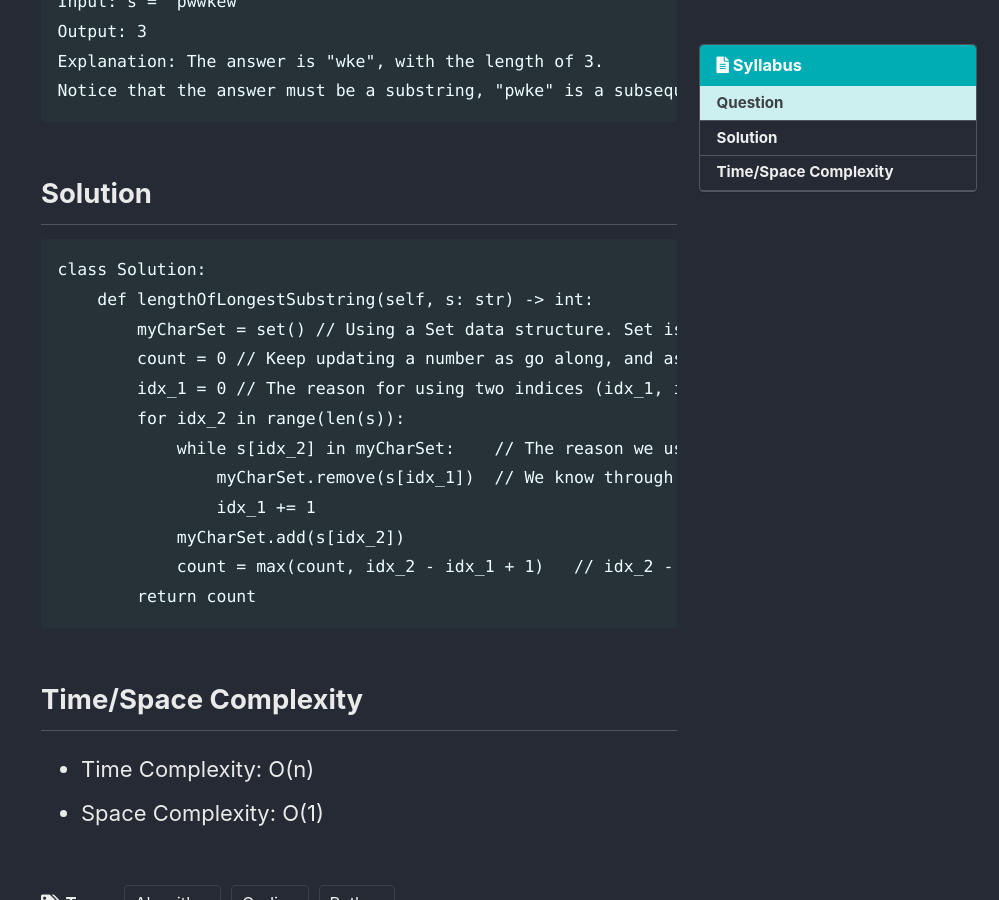
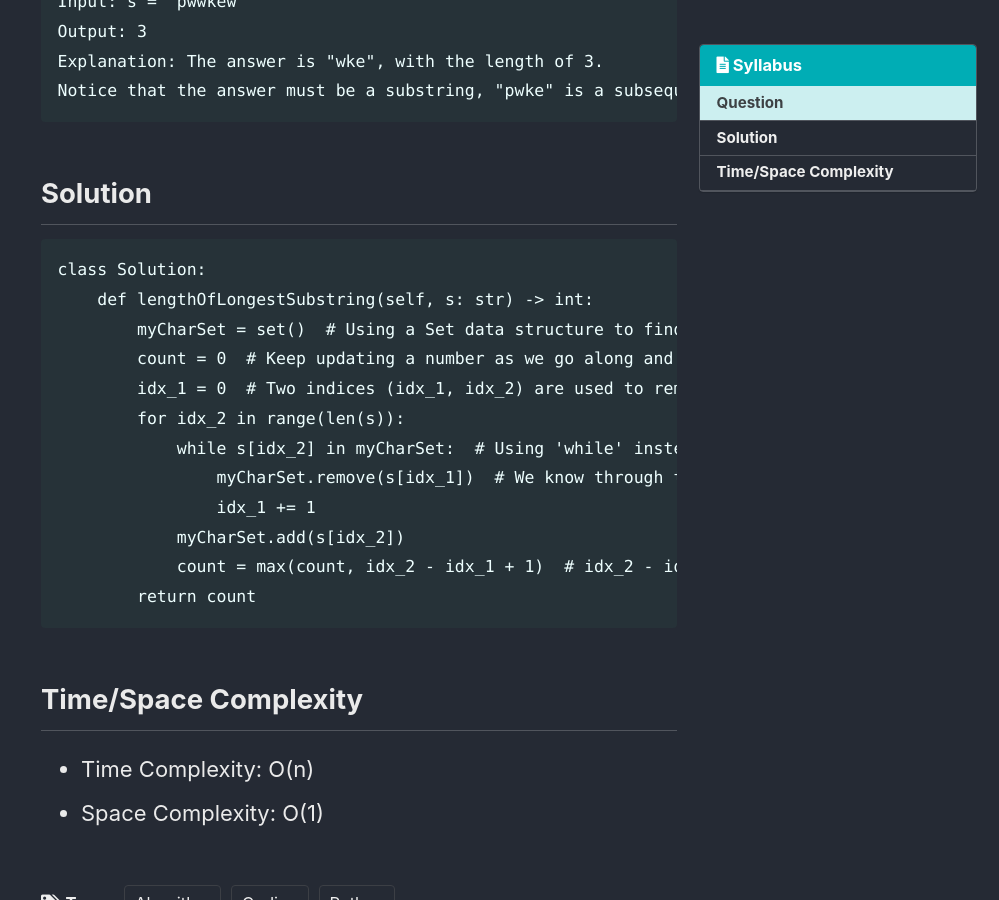
Before and after one commit to PyChanyoung/PyChanyoung.github.io, a Jekyll site: the page built from _posts/2023-06-08-LongestSubstringWithoutRepeatingCharacters.md, in a window 1280 px wide and 900 px high, scrolled down 1039 px. Shown: the whole window, without its empty margins (281-1280 px from the left). Built offline with Jekyll 4.4.1, drawn with Linux system fonts in a browser that asks for light colours; cached includes are drawn as plain includes; some web fonts are replaced; comment, search, counter and statistics services are not loaded.

Commit message:
Content update

````diff
--- a/_posts/2023-06-08-LongestSubstringWithoutRepeatingCharacters.md
+++ b/_posts/2023-06-08-LongestSubstringWithoutRepeatingCharacters.md
@@ -37,15 +37,15 @@ Notice that the answer must be a substring, "pwke" is a subsequence and not a su
 ```
 class Solution:
     def lengthOfLongestSubstring(self, s: str) -> int:
-        myCharSet = set() // Using a Set data structure. Set is beneficial data structure to find duplicates
-        count = 0 // Keep updating a number as go along, and as a result, return this number.
-        idx_1 = 0 // The reason for using two indices (idx_1, idx_2) is to remove repeating characters when we traverse the string with one index, starting from 0, and a duplicate occurs.
+        myCharSet = set()  # Using a Set data structure to find duplicates.
+        count = 0  # Keep updating a number as we go along and return this number.
+        idx_1 = 0  # Two indices (idx_1, idx_2) are used to remove repeating characters when traversing the string with one index, starting from 0, and a duplicate occurs.
         for idx_2 in range(len(s)):
-            while s[idx_2] in myCharSet:    // The reason we use 'while' instead of 'if' is because "duplicates can occur multiple times".
-                myCharSet.remove(s[idx_1])  // We know through the conditional statement that s[idx_2] already exists in myCharSet, and we know that s[idx_1] is the same as s[idx_2]. Since the outer loop progresses linearly to the right, we need to remove s[idx_1], which is located on the left side, to properly eliminate the duplicate character and continue searching for new duplicate characters.
+            while s[idx_2] in myCharSet:  # Using 'while' instead of 'if' because duplicates can occur multiple times.
+                myCharSet.remove(s[idx_1])  # We know through the conditional statement that s[idx_2] already exists in myCharSet, and we know that s[idx_1] is the same as s[idx_2]. Since the outer loop progresses linearly to the right, we need to remove s[idx_1], which is located on the left side, to properly eliminate the duplicate character and continue searching for new duplicate characters.
                 idx_1 += 1
             myCharSet.add(s[idx_2])
-            count = max(count, idx_2 - idx_1 + 1)   // idx_2 - idx_1 + 1 represents the current size of the substring. idx_2 points to the rightmost index of the substring, and idx_1 points to the leftmost index. Therefore, idx_2 - idx_1 + 1 calculates the length of the substring.
+            count = max(count, idx_2 - idx_1 + 1)  # idx_2 - idx_1 + 1 represents the current size of the substring. idx_2 points to the rightmost index of the substring, and idx_1 points to the leftmost index. Therefore, idx_2 - idx_1 + 1 calculates the length of the substring.
         return count
 ```
 
````
